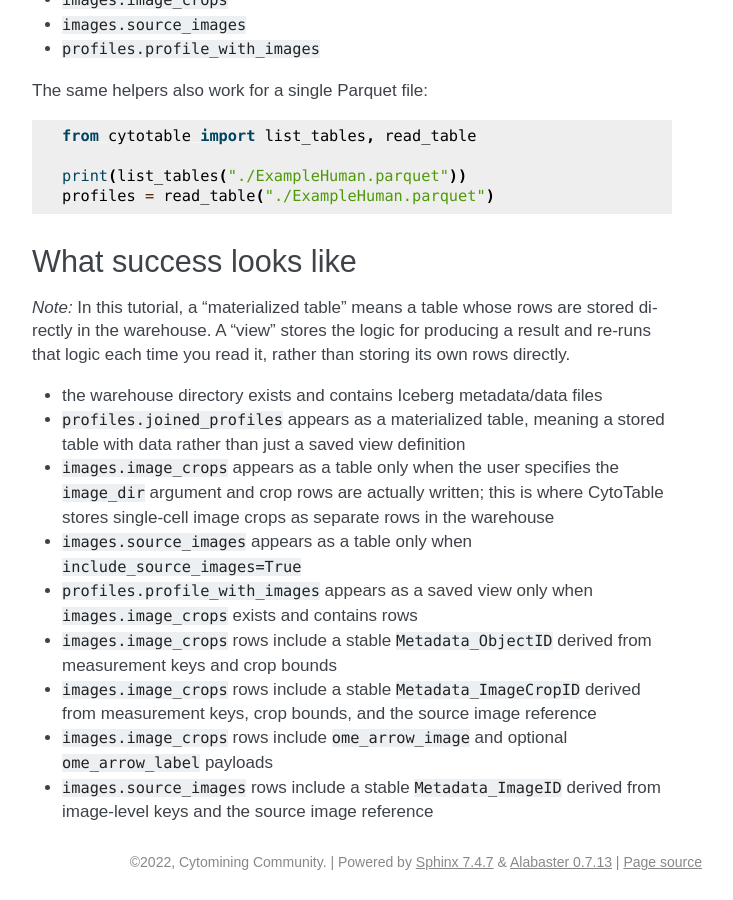
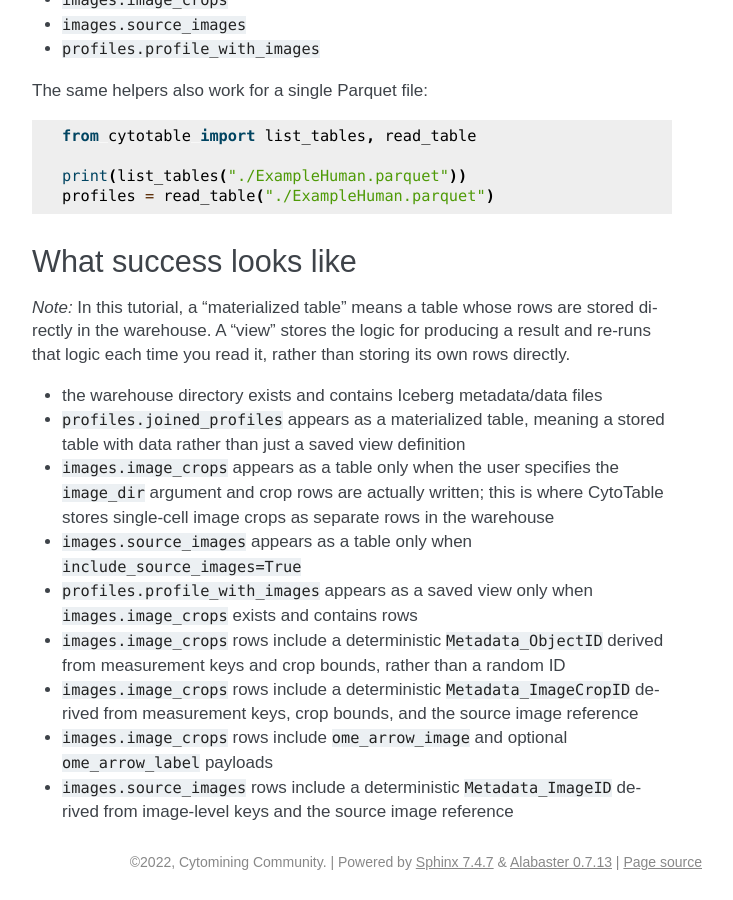
Before and after one commit to cytomining/CytoTable, a Sphinx documentation site: the page built from docs/source/tutorials/iceberg_warehouse_with_images.md, in a window 1280 px wide and 900 px high, scrolled down 5139 px. Shown: the whole window, without its empty margins (438-1171 px from the left). Built offline with Sphinx 7.4.7, drawn with Linux system fonts in a browser that asks for light colours; pages that are not in the unit, such as notebooks, are missing from menus.

Commit message:
stable vs deterministic docs
Co-Authored-By: Gregory Way <gregory.way@gmail.com>

```diff
--- a/docs/source/tutorials/iceberg_warehouse_with_images.md
+++ b/docs/source/tutorials/iceberg_warehouse_with_images.md
@@ -246,7 +246,11 @@ own rows directly.
   CytoTable stores single-cell image crops as separate rows in the warehouse
 - `images.source_images` appears as a table only when `include_source_images=True`
 - `profiles.profile_with_images` appears as a saved view only when `images.image_crops` exists and contains rows
-- `images.image_crops` rows include a stable `Metadata_ObjectID` derived from measurement keys and crop bounds
-- `images.image_crops` rows include a stable `Metadata_ImageCropID` derived from measurement keys, crop bounds, and the source image reference
+- `images.image_crops` rows include a deterministic `Metadata_ObjectID`
+  derived from measurement keys and crop bounds, rather than a random ID
+- `images.image_crops` rows include a deterministic
+  `Metadata_ImageCropID` derived from measurement keys, crop bounds, and the
+  source image reference
 - `images.image_crops` rows include `ome_arrow_image` and optional `ome_arrow_label` payloads
-- `images.source_images` rows include a stable `Metadata_ImageID` derived from image-level keys and the source image reference
+- `images.source_images` rows include a deterministic `Metadata_ImageID`
+  derived from image-level keys and the source image reference
```
